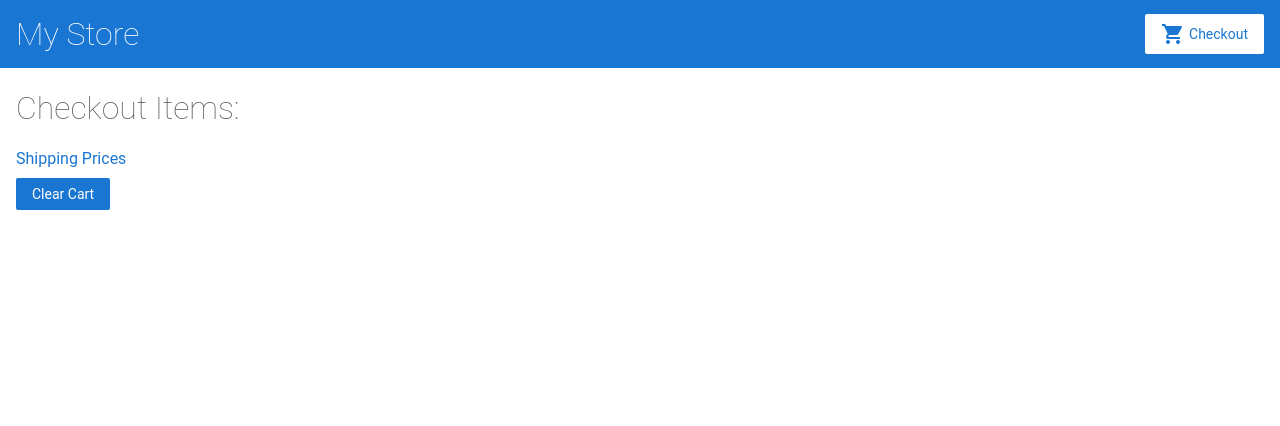
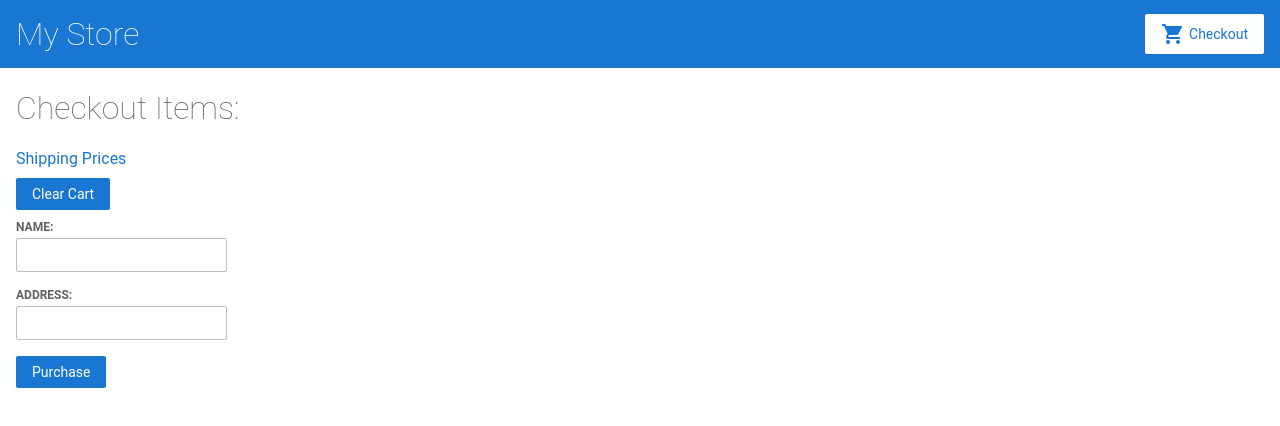
Before and after one commit to erikd234/angular-getting-started-tutorial, an Angular app: page /cart in a window 1280 px wide. Shown: the top 426 px of the page. Built offline with nearby package versions, Linux system fonts and the light colour scheme.

Commit message:
3 files modified

```diff
--- a/src/app/cart/cart.component.css
+++ b/src/app/cart/cart.component.css
@@ -0,0 +1,7 @@
+.clearButton {
+  margin-bottom: 10px;
+}
+
+.button {
+  display: block;
+}
--- a/src/app/cart/cart.component.html
+++ b/src/app/cart/cart.component.html
@@ -9,4 +9,12 @@
 <div style="padding-bottom: 10px;">
   <a [routerLink]="['../shipping']">Shipping Prices</a>
 </div>
-<button  (click)='clearCart()'>Clear Cart</button>
+<button  class="clearButton"(click)='clearCart()'>Clear Cart</button>
+
+<form [formGroup]="checkoutForm" (ngSubmit)="onSubmit()">
+  <label for="name">Name:</label>
+  <input id="name" type="text" formControlName="name"/>
+  <label for="address">Address:</label>
+  <input id="address" type="text" formControlName="address">
+  <button class="button" type="submit">Purchase</button>
+</form>
--- a/src/app/cart/cart.component.ts
+++ b/src/app/cart/cart.component.ts
@@ -1,15 +1,31 @@
 import { Component, OnInit } from "@angular/core";
 import { CartService } from "../cart.service";
+import { FormBuilder } from "@angular/forms";
+
 @Component({
   selector: "app-cart",
   templateUrl: "./cart.component.html",
   styleUrls: ["./cart.component.css"]
 })
 export class CartComponent implements OnInit {
-  constructor(private cartService: CartService) {}
+  constructor(
+    private cartService: CartService,
+    private formBuilder: FormBuilder
+  ) {}
   cartItems = this.cartService.getItems();
 
-  clearCart(){
+  checkoutForm = this.formBuilder.group({
+    name: "",
+    address: ""
+  });
+
+  onSubmit() {
+    this.cartItems = this.cartService.clearCart();
+    console.warn("Your order has been submitted", this.checkoutForm.value);
+    window.alert("Your order has been submitted");
+    this.checkoutForm.reset();
+  }
+  clearCart() {
     this.cartItems = this.cartService.clearCart();
   }
   ngOnInit() {}
```
